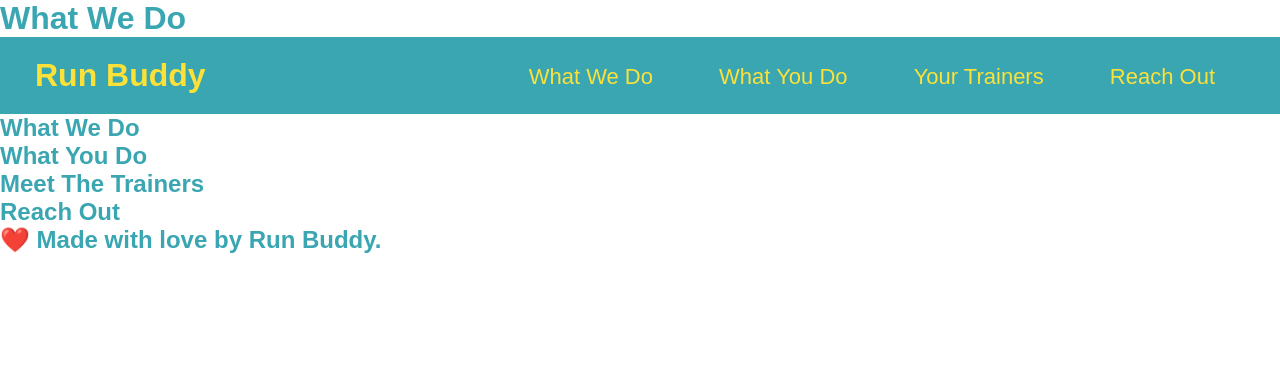
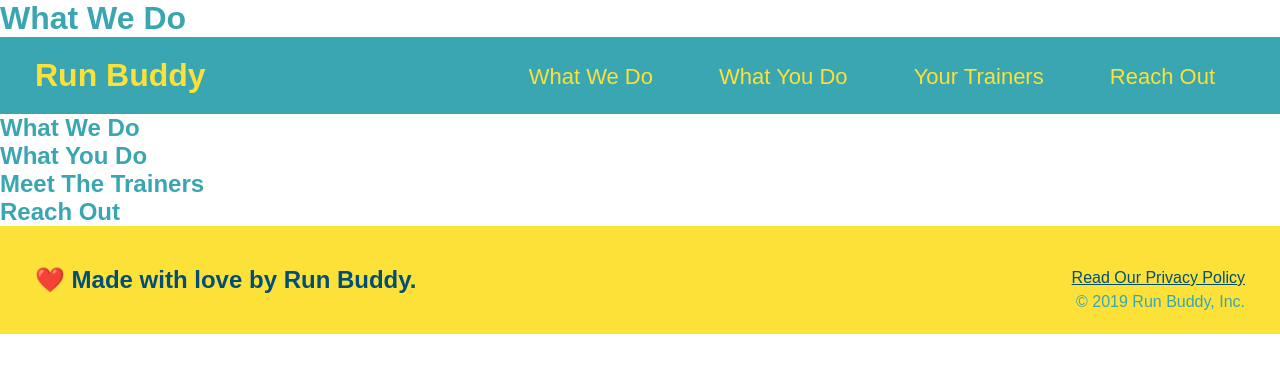
Before and after one commit to evelinayoung/run-buddy, a plain HTML site: page index.html in a window 1280 px wide. Drawn offline with Linux system fonts and the light colour scheme.

Commit message:
added footer

```diff
--- a/assets/css/style.css
+++ b/assets/css/style.css
@@ -1,14 +1,8 @@
 * {
     margin: 0;
     padding: 0;
+    box-sizing: border-box;
 }
-
-
-
-
-
-
-
 
 body {
     /* more on this crazy alphanumerical value in  a mintue! */
@@ -16,30 +10,49 @@ color: #39a6b2;
 font-family: Arial, Helvetica, sans-serif;}
 
 /* apply styles to header*/
-header {padding:20px 35px;
+header {
+    padding:20px 35px;
     background-color: #39a6b2;
     }
-    header h1 {
+header h1 {
         font-weight: 36px;
         color: #fce138;
         margin: 0;
         display: inline;
     }
-
-    header a
+header a
     {
         text-decoration: none;
         color:#fce138;
     }
 
-    header nav {
+header nav {
         float: right;
         margin: 7px 0;
     }
 
-    header nav ul li {
+header nav ul li {
         display: inline;
         margin: 0 30px;
         font-weight: lighter;
         font-size: 22px;
     }
+footer {
+    background: #fce138;
+    width: 100%;
+    padding: 40px 35px;
+}
+
+footer h2 {
+    display: inline;
+    color: #024e76;
+    margin: 0;
+}
+footer div{
+    float: right;
+    line-height: 1.5;
+    text-align: right;
+}
+footer a{
+    color: #024e76;
+}
--- a/index.html
+++ b/index.html
@@ -6,13 +6,15 @@
   <meta charset="UTF-8" />
   <title>Run Buddy</title>
 </head>
+<body></body>
+<h1>What We Do</h1>
 
-<h1>What We Do</h1>
-</html>
+
 <!-- navigation -->
 <header>
   <h1>
-      <a href="/">Run Buddy</a>  </h1>
+    <a href="/">Run Buddy</a>
+  </h1>
 
   <!--Anchor element-->
   <nav>
@@ -61,6 +63,13 @@
 </section>
 <!-- footer -->
 <footer>
-    <h2> ❤️ Made with love by Run Buddy.
-      </h2>
+  <h2>❤️ Made with love by Run Buddy.</h2>
+  <div>
+    <a href="#">Read Our Privacy Policy</a><br />
+    &copy; 2019 Run Buddy, Inc.
+  </div>
+
+
 </footer>
+</body>
+</html>
```
Lines whose indentation alone changed are shown as unchanged.
